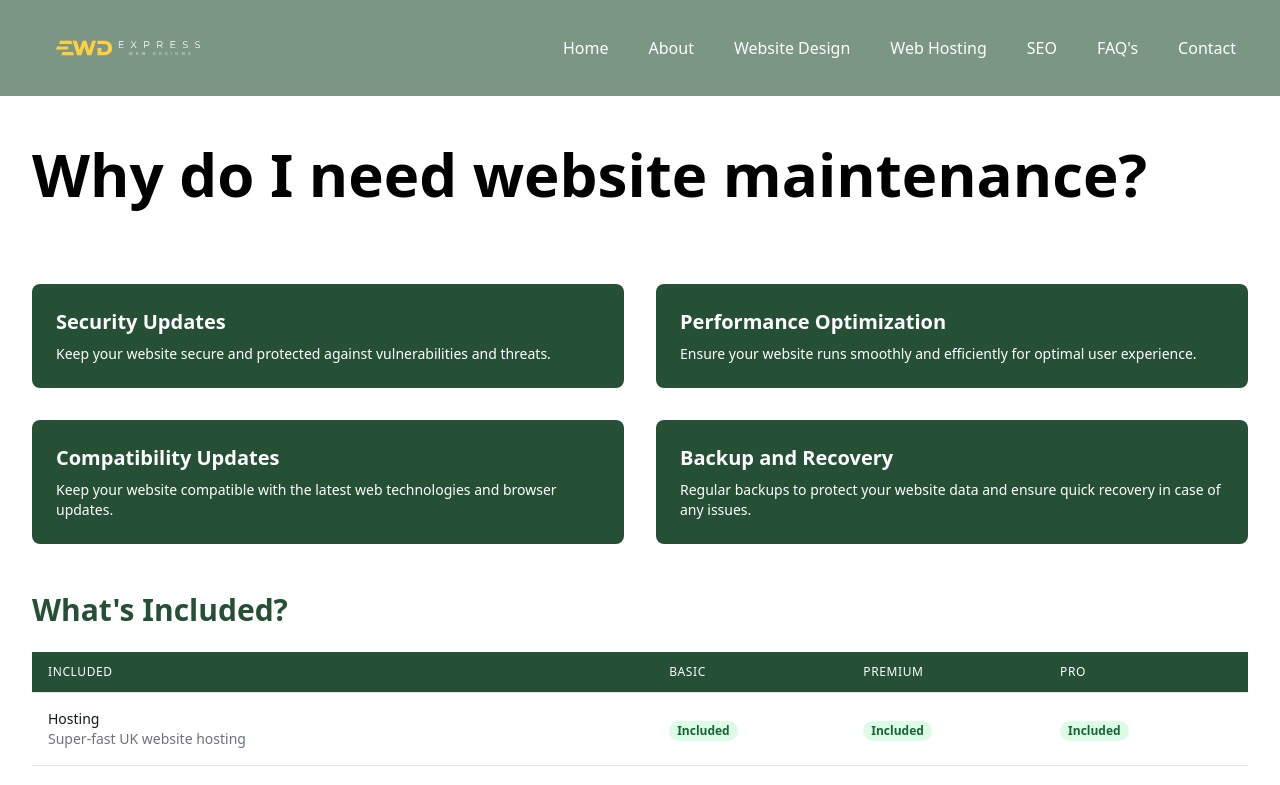
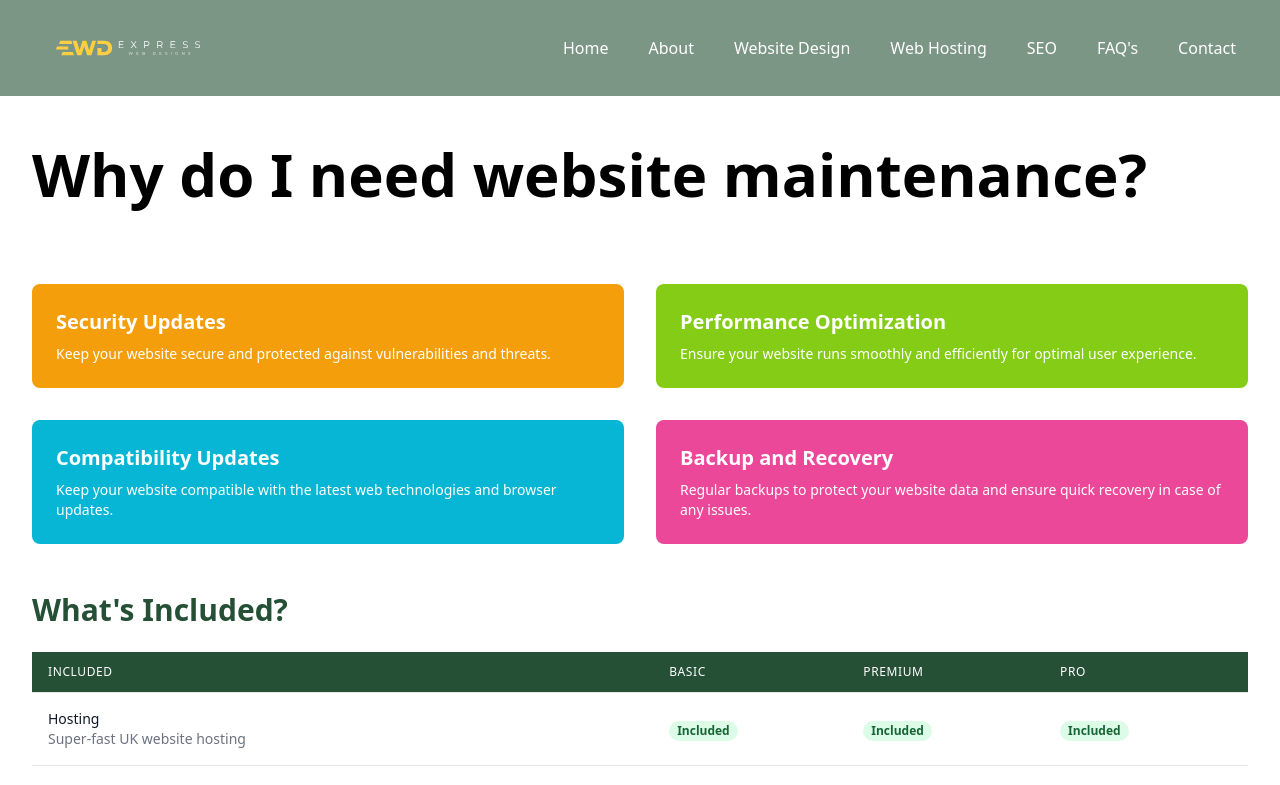
Before and after one commit to jdm1991/final-express, a Next.js app: page /webHosting in a window 1280 px wide. Shown: the top 785 px of the page. Built offline with nearby package versions, Linux system fonts and the light colour scheme.

Commit message:
Updated hosting page

```diff
--- a/src/app/webHosting/page.jsx
+++ b/src/app/webHosting/page.jsx
@@ -7,14 +7,14 @@ export default function WebHosting() {
         </h1>
 
         <div className="grid grid-cols-1 md:grid-cols-2 gap-6 sm:gap-8">
-          <div className="bg-[#255036] text-white p-6 rounded-lg">
+          <div className="bg-amber-500 text-white p-6 rounded-lg">
             <h3 className="text-xl font-semibold mb-2">Security Updates</h3>
             <p className="text-sm">
               Keep your website secure and protected against vulnerabilities and
               threats.
             </p>
           </div>
-          <div className="bg-[#255036] text-white p-6 rounded-lg">
+          <div className="bg-lime-500 text-white p-6 rounded-lg">
             <h3 className="text-xl font-semibold mb-2">
               Performance Optimization
             </h3>
@@ -23,7 +23,7 @@ export default function WebHosting() {
               experience.
             </p>
           </div>
-          <div className="bg-[#255036] text-white p-6 rounded-lg">
+          <div className="bg-cyan-500 text-white p-6 rounded-lg">
             <h3 className="text-xl font-semibold mb-2">
               Compatibility Updates
             </h3>
@@ -32,7 +32,7 @@ export default function WebHosting() {
               browser updates.
             </p>
           </div>
-          <div className="bg-[#255036] text-white p-6 rounded-lg">
+          <div className="bg-pink-500 text-white p-6 rounded-lg">
             <h3 className="text-xl font-semibold mb-2">Backup and Recovery</h3>
             <p className="text-sm">
               Regular backups to protect your website data and ensure quick
```
